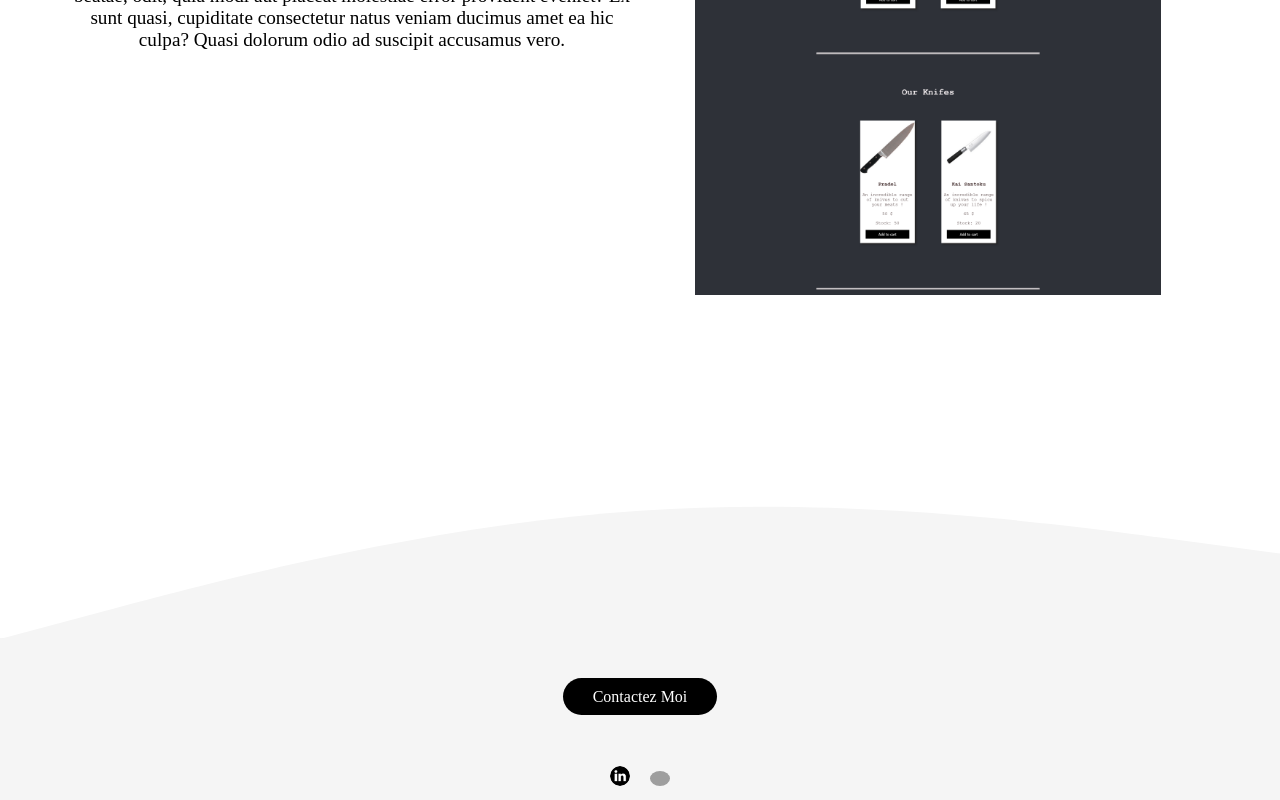
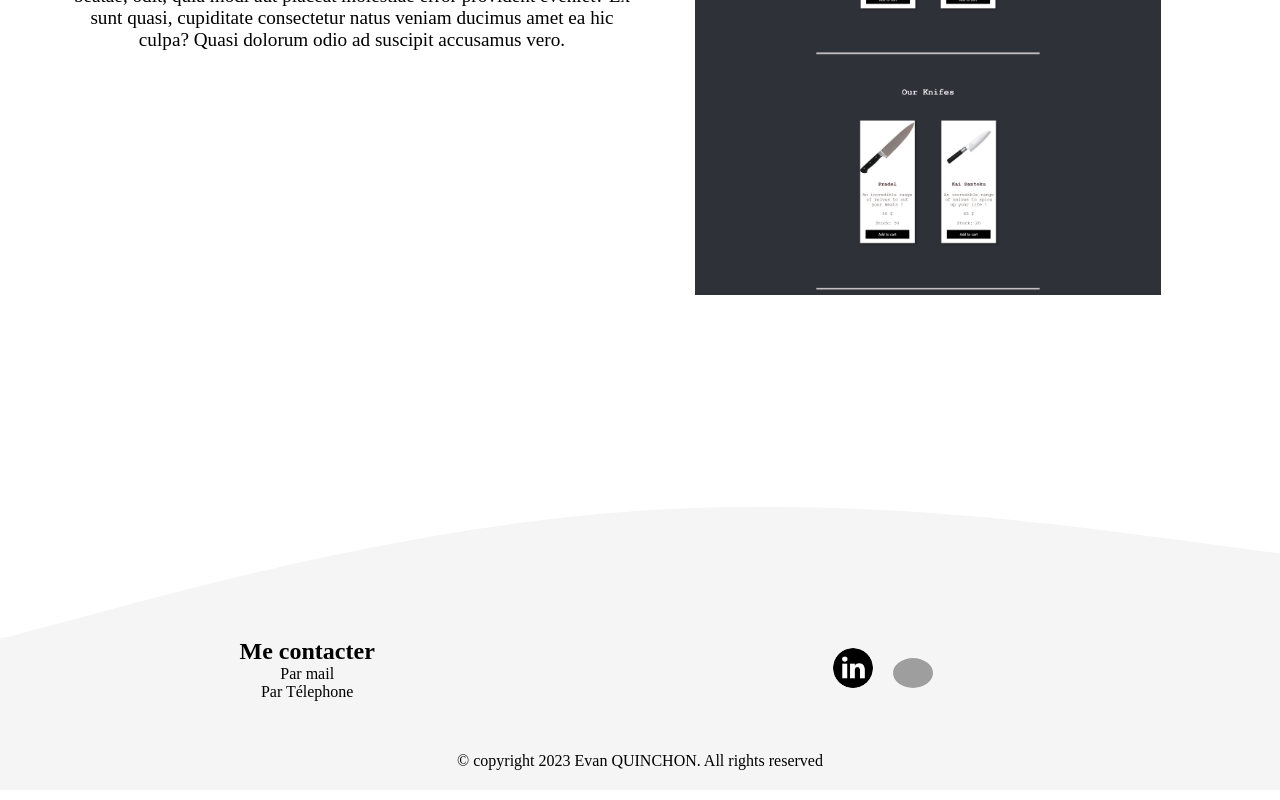
Before and after one commit to Panda-Evan/Evan-quinchon.github.io, a Next.js app: page /theForge in a window 1280 px wide. Shown: the part 1694-2494 px from the top of the page. Built offline with nearby package versions, Linux system fonts and the light colour scheme; grey boxes are pictures that could not be loaded.

Commit message:
upgrade fix

```diff
--- a/components/en-tete.tsx
+++ b/components/en-tete.tsx
@@ -14,7 +14,7 @@ function En_tete() {
         <br />
         <div className={styles.intro}>
           <p>
-            Je suis une personne motivée et dynamique, toujours prête à relever
+            Je suis une personne motivé et dynamique, toujours prêt à relever
             de nouveaux défis et à apprendre de nouvelles choses. Je suis
             persuadé que je pourrais apporter une valeur ajoutée à votre équipe.
           </p>
--- a/components/footer.tsx
+++ b/components/footer.tsx
@@ -4,16 +4,24 @@ function Footer() {
   return (
     <div>
       <img className={styles.svg} src="/wave/wave4.svg" />
-      <div className={styles.div_contact}>
-        <a href="/contact">Contactez Moi</a>
+      <div id='contact' className={styles.div_contact}>
+        <div className={styles.div_left}>
+          <h2>Me contacter</h2>
+          <a href="mailto:quinch_e@etna-alternance.net">Par mail</a>
+          <a href="tel:+33786642894">Par Télephone</a>
+        </div>
+
+        <div className={styles.div_right}>
+          <a href="https://www.linkedin.com/in/evan-quinchon/" target="_blank">
+            <img src="/footer/linkedin-logo.png" />
+          </a>
+          <a target="_blank">
+            <img src="/footer/github-logo.png" />
+          </a>
+        </div>
       </div>
       <div className={styles.div_footer}>
-        <a href="https://www.linkedin.com/in/evan-quinchon/" target="_blank">
-          <img src="/footer/linkedin-logo.png" />
-        </a>
-        <a target="_blank">
-          <img src="/footer/github-logo.png" />
-        </a>
+        &#169; copyright 2023 Evan QUINCHON. All rights reserved
       </div>
     </div>
   );
--- a/components/project-vue.tsx
+++ b/components/project-vue.tsx
@@ -4,7 +4,10 @@ import Carrousel from "./carrousel";
 function Project() {
   return (
     <div className={styles.div} id="project">
-      <text>Mes Projets</text>
+      <div className={styles.text}>
+        <text>Mes Projets</text>
+      </div>
+
       <Carrousel />
     </div>
   );
--- a/styles/About.module.css
+++ b/styles/About.module.css
@@ -81,7 +81,7 @@
   left: 30px;
   border: medium solid rgb(223, 223, 223);
   border-width: 10px 10px 10px 0;
-  border-color: transparent  rgb(223, 223, 223) transparent transparent ;
+  border-color: transparent rgb(223, 223, 223) transparent transparent;
 }
 
 .content {
@@ -127,5 +127,19 @@
   .container_right::after {
     left: 15px;
   }
+}
 
+.content img {
+  width: 12px;
+  height: auto;
 }
+
+.div {
+  background: white;
+}
+
+.div .text {
+  font-size: 3rem;
+  padding-bottom: 50px;
+  text-align: center;
+}
--- a/styles/Footer.module.css
+++ b/styles/Footer.module.css
@@ -1,28 +1,47 @@
-.div_footer, .div_contact{
-    background: rgb(245, 245, 245);
-    width: 100%;
-    text-align: center;
-    justify-content: center;
-    padding-top: 50px;
-
+.div_contact ,.div_footer{
+  background: rgb(245, 245, 245);
+  width: 100%;
 }
 
-.div_footer a img {
-    width: 20px;
+.div_contact {
+  display: flex;
+}
+
+.div_right, .div_left{
+  width: 46%;
+  text-align: center;
+}
+
+.div_left {
+  padding-left: 2%;
+  padding-bottom: 50px;
+  float: inline-start;
+}
+
+.div_right {
+  float: inline-end;
+  margin-right: 2%;
+  padding-bottom: 50px;
+}
+
+.div_right a img {
+    width: 40px;
     height: auto;
     margin: 10px;
     background: white;
     border-radius: 50%;
 }
 
+.div_left a {
+  display: grid;
+}
+
+.div_footer {
+  text-align: center;
+  padding-bottom: 20px;
+}
+
 .svg {
     position: relative;
     bottom: -5px;
   }
-
-  .div_contact a {
-    border-radius: 50px;
-    padding: 10px 30px;
-    background-color: black;
-    color: white;
-  }
--- a/styles/project-vue.module.css
+++ b/styles/project-vue.module.css
@@ -1,10 +1,11 @@
 .div {
   background: white;
+  text-align: center;
 }
 
-.div text {
+.div .text {
   font-size: 3rem;
-  margin-left: 50px;
+  padding-bottom: 50px;
 }
 
 .projet {
```
Lines whose indentation alone changed are shown as unchanged.
